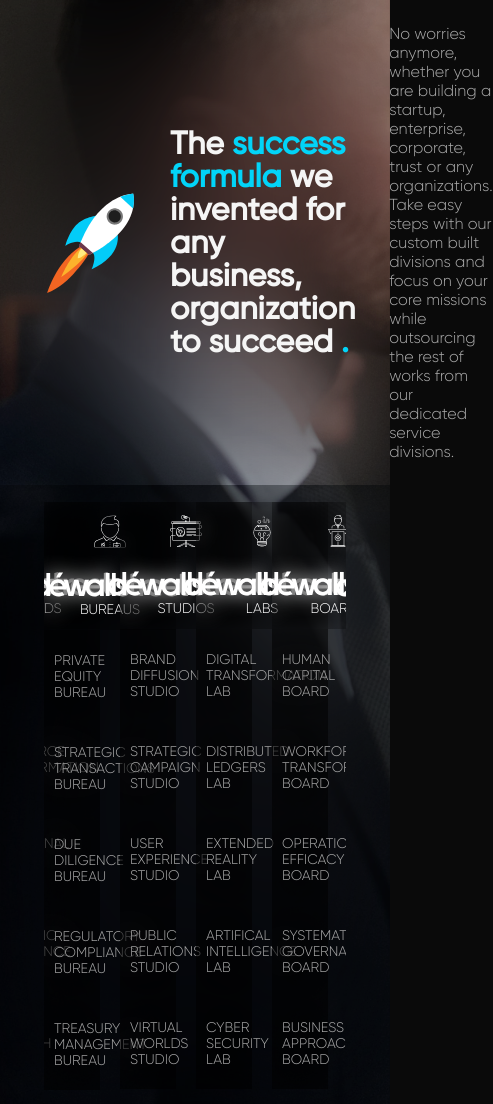
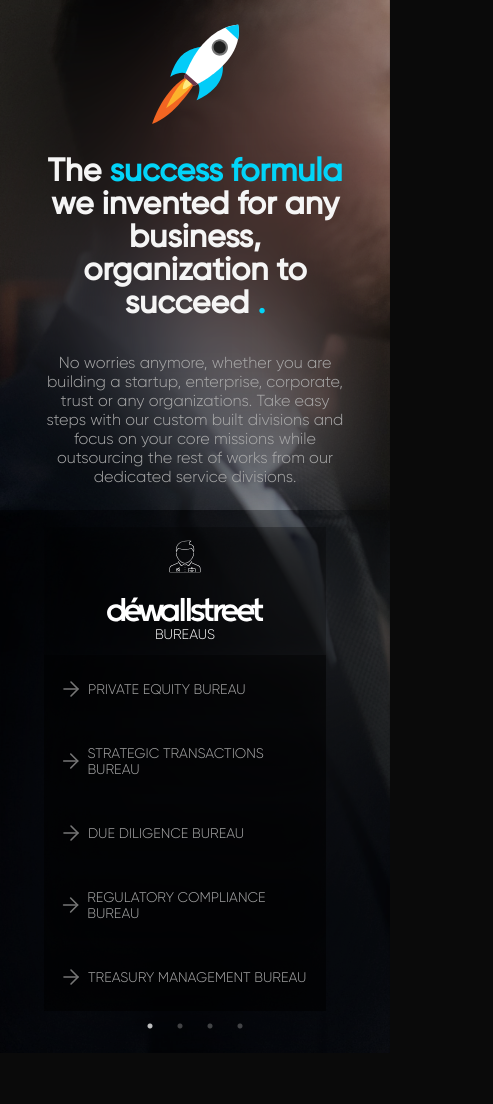
Before and after one commit to suganya05/dewallstreet-consultancy, a React (Create React App) app: page /division in a window 390 px wide. Shown: the top 1104 px of the page, 493 px wide, since content can reach past the window. After the commit the page ends 1053 px from the top, so only its background shows below. Built offline with nearby package versions, Linux system fonts and the light colour scheme.

Commit message:
chore: pull main

```diff
--- a/src/pages/Divisions/component/DivisionsCard/DivisionsCard.scss
+++ b/src/pages/Divisions/component/DivisionsCard/DivisionsCard.scss
@@ -24,11 +24,22 @@
     rgba(0, 0, 0, 0.1) 100%
   );
   backdrop-filter: blur(66px);
+  // backdrop-filter: blur(66px);
+
+  @media (max-width: 880px) {
+    grid-template-columns: 1fr;
+    text-align: center;
+  }
+
   .division-header-title {
     display: flex;
     justify-content: space-between;
     align-items: center;
     gap: 30px;
+    @media (max-width: 880px) {
+      flex-direction: column;
+      text-align: center;
+    }
     h1 {
       font-weight: 600;
       font-size: 32px;
@@ -102,4 +113,18 @@
       display: none;
     }
   }
+  .slick-dots {
+    color: #fff;
+    position: relative;
+    bottom: 0;
+    li {
+      button::before {
+        color: #fff;
+      }
+    }
+    li.slick-active button:before {
+      opacity: 0.75;
+      color: #fff;
+    }
+  }
 }
--- a/src/pages/Divisions/component/DivisionsCard/index.tsx
+++ b/src/pages/Divisions/component/DivisionsCard/index.tsx
@@ -17,6 +17,32 @@
     speed: 500,
     slidesToShow: 4,
     slidesToScroll: 1,
+    responsive: [
+      {
+        breakpoint: 1000,
+        settings: {
+          dots: true,
+          arrows: false,
+          slidesToShow: 3,
+        },
+      },
+      {
+        breakpoint: 780,
+        settings: {
+          dots: true,
+          arrows: false,
+          slidesToShow: 2,
+        },
+      },
+      {
+        breakpoint: 580,
+        settings: {
+          dots: true,
+          arrows: false,
+          slidesToShow: 1,
+        },
+      },
+    ],
   };
 
   return (
```
